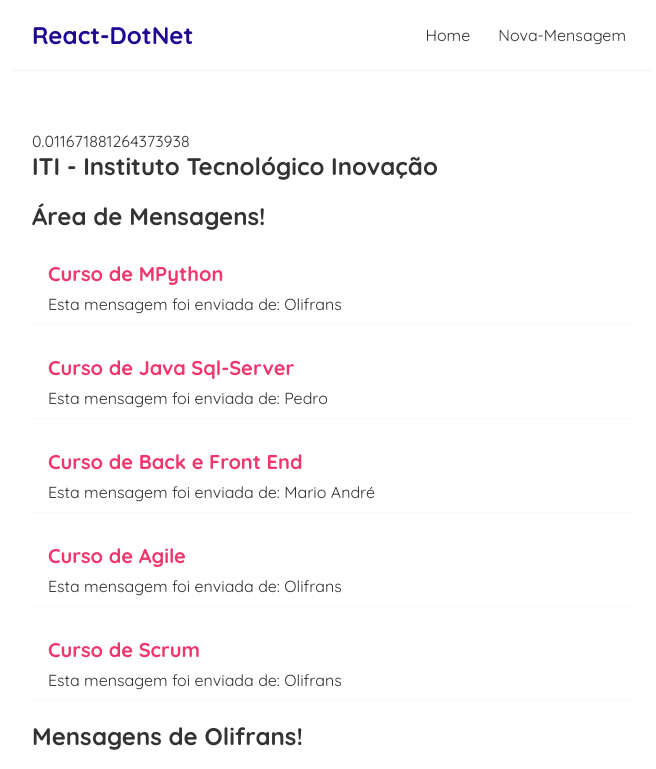
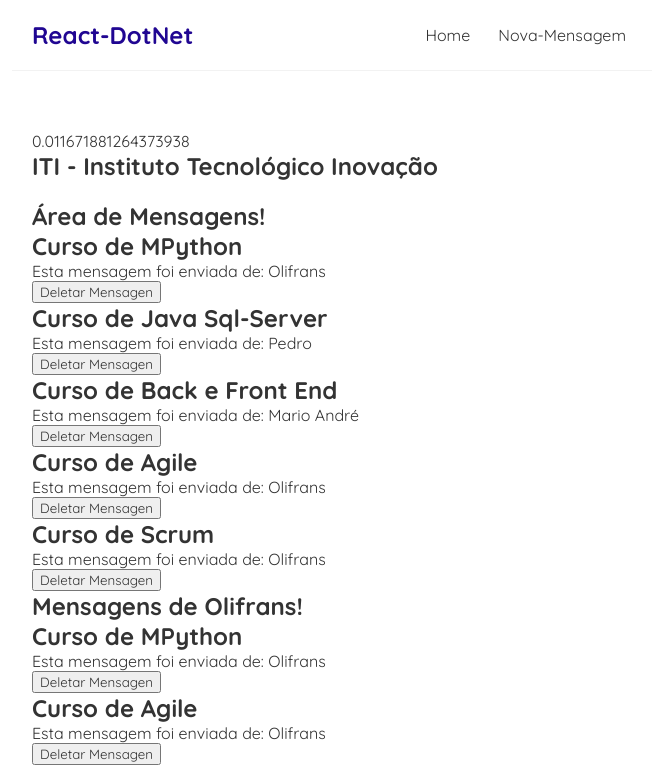
Before and after one commit to Olifrans/full-course-react-olifrans-blog, a React (Create React App) app: page / in a window 1280 px wide. Shown: the top 769 px of the page, without its empty margins (308-964 px from the left). Built offline with nearby package versions, Linux system fonts and the light colour scheme.

Commit message:
props handleDelete

```diff
--- a/src/Home.js
+++ b/src/Home.js
@@ -1,8 +1,8 @@
 import { useState } from "react";
-import ListarBlog from "./ListarBlog";
+import ListarMsn from "./ListarMsn";
 
 const Home = () => {
-  const [blogs, setBlogs] = useState([
+  const [mensagens, setMensagens] = useState([
     {
       title: "Curso de MPython",
       bodY: "Python com BI",
@@ -35,15 +35,25 @@ const Home = () => {
     },
   ]);
 
+  const handleDelete = (id) => {
+    const newMensagem = mensagens.filter((msn) => msn.id !== id);
+    setMensagens(newMensagem);
+  };
+
   return (
     <div className="home">
       <p> {Math.random() * 1.666666666} </p>
       <h2>ITI - Instituto Tecnológico Inovação</h2>
       <br></br>
-      <ListarBlog blogs={blogs} title="Área de Mensagens!" />
 
-      <ListarBlog
-        blogs={blogs.filter((blog) => blog.author === "Olifrans")}
+      <ListarMsn
+        mensagens={mensagens}
+        title="Área de Mensagens!"
+        handleDelete={handleDelete}
+      />
+
+      <ListarMsn
+        mensagens={mensagens.filter((msn) => msn.author === "Olifrans")}
         title="Mensagens de Olifrans!"
       />
     </div>
--- a/src/ListarBlog.js
+++ /dev/null
@@ -1,15 +0,0 @@
-const ListarBlog = ({ blogs, title }) => {
-  return (
-    <div className="blog-list">
-      <h2>{title}</h2>
-      {blogs.map((blog) => (
-        <div className="blog-preview" key={blog.id}>
-          <h2>{blog.title}</h2>
-          <p>Esta mensagem foi enviada de: {blog.author}</p>
-        </div>
-      ))}
-    </div>
-  );
-};
-
-export default ListarBlog;
--- /dev/null
+++ b/src/ListarMsn.js
@@ -0,0 +1,19 @@
+const ListarMsn = ({ mensagens, title, handleDelete }) => {
+  return (
+    <div className="msn-list">
+      <h2>{title}</h2>
+      {mensagens.map((msn) => (
+        <div className="msn-preview" key={msn.id}>
+          <h2>{msn.title}</h2>
+          <p>Esta mensagem foi enviada de: {msn.author}</p>
+
+          <button onClick={() => handleDelete(msn.id)}>
+            Deletar Mensagen
+          </button>
+        </div>
+      ))}
+    </div>
+  );
+};
+
+export default ListarMsn;
```
